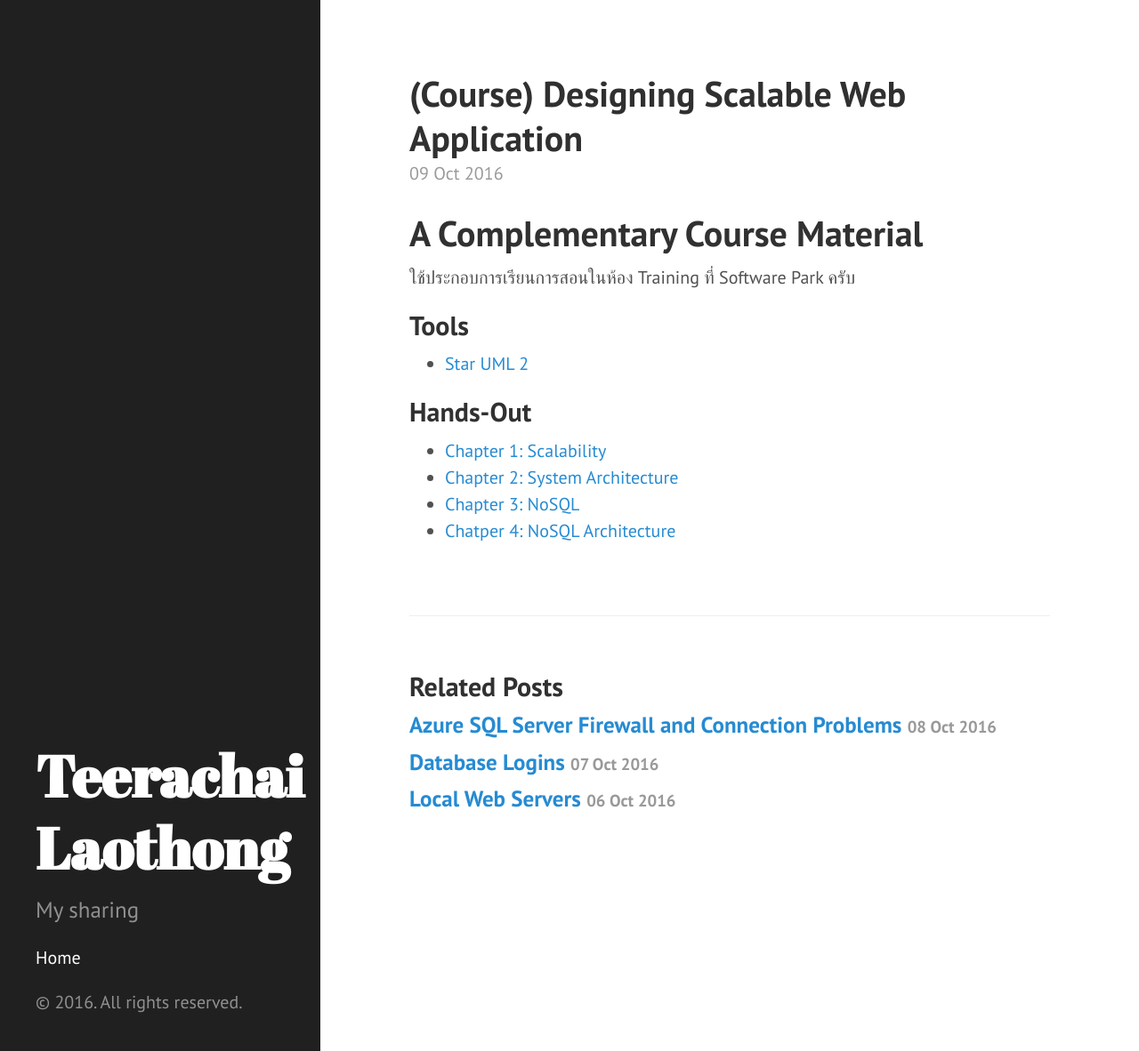
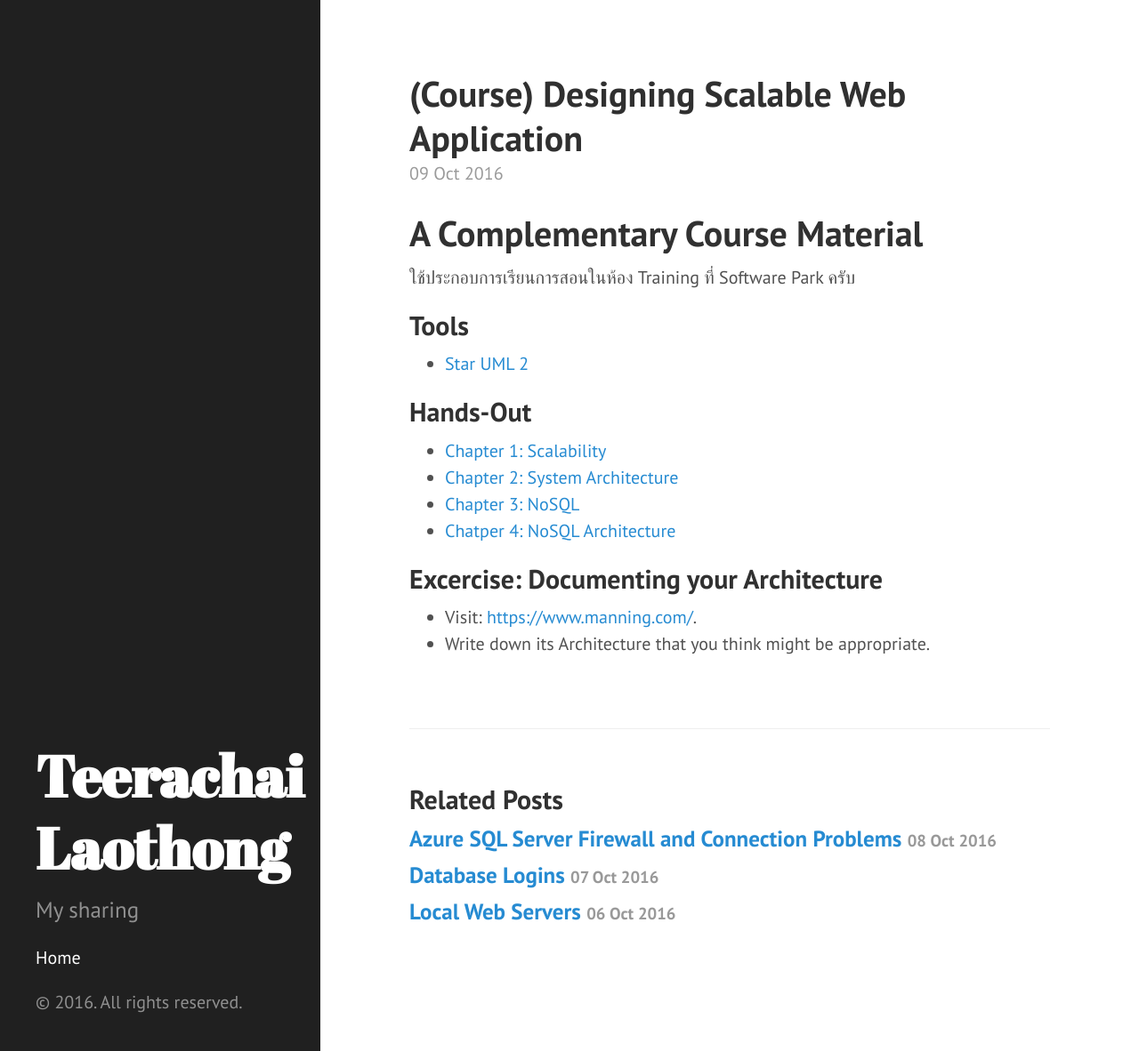
Before and after one commit to tlaothong/tlaothong.github.io, a Jekyll site: the page built from _posts/2016-10-09-course-scalable.markdown, in a window 1280 px wide and 1182 px high. Shown: the whole window at 89% size. Built offline with Jekyll 4.4.1, drawn with Linux system fonts in a browser that asks for light colours; comment, search, counter and statistics services are not loaded.

Commit message:
Add First Excercise.

```diff
--- a/_posts/2016-10-09-course-scalable.markdown
+++ b/_posts/2016-10-09-course-scalable.markdown
@@ -11,7 +11,6 @@ categories: course
 
 <!-- break -->
 
-
 ## Tools
 * [Star UML 2](http://staruml.io/)
 
@@ -20,3 +19,7 @@ categories: course
 * [Chapter 2: System Architecture](https://dl.dropboxusercontent.com/u/17002098/tlaothong/calepin/slides/m02.pdf)
 * [Chapter 3: NoSQL](https://dl.dropboxusercontent.com/u/17002098/tlaothong/calepin/slides/m03.pdf)
 * [Chatper 4: NoSQL Architecture](https://dl.dropboxusercontent.com/u/17002098/tlaothong/calepin/slides/m14.pdf)
+
+## Excercise: Documenting your Architecture
+* Visit: [https://www.manning.com/](https://www.manning.com/).
+* Write down its Architecture that you think might be appropriate.
```
Also changed, not shown: _posts/2016-10-08-ngzone.markdown (+18 -0 lines).
